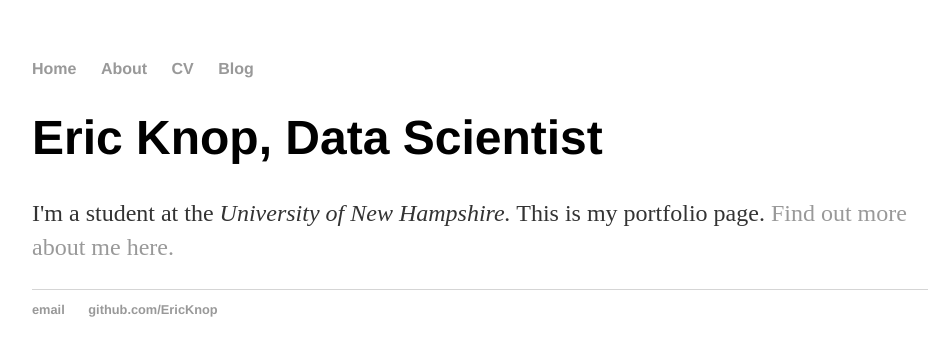
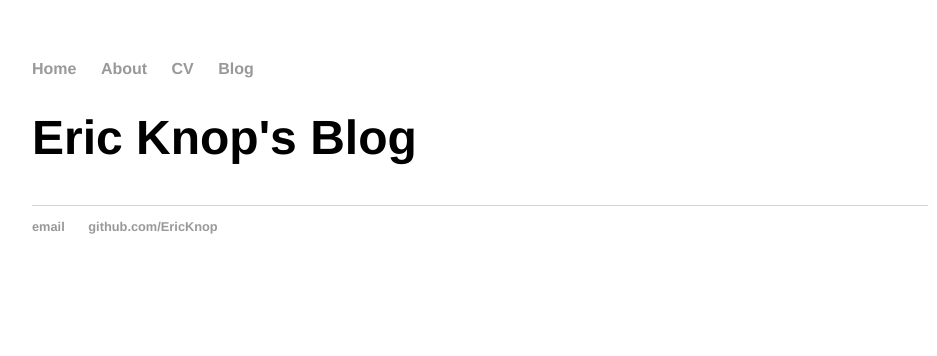
Before and after one commit to EricKnop/EricKnop.github.io, a Jekyll site: the page built from index.html, in a window 1280 px wide. Shown: the top 356 px of the page, without its empty margins (160-1097 px from the left). Built offline with Jekyll 4.4.1, drawn with Linux system fonts in a browser that asks for light colours.

Commit message:
Update index.html

```diff
--- a/index.html
+++ b/index.html
@@ -1,30 +1,11 @@
-<!DOCTYPE html>
-<html>
-	<head>
-		<title>Eric Knop</title>
-		<!-- Link to main stylesheet -->
-		<link rel = "stylesheet" type = "text/css" href = "/css/main.css">
-	</head>
-	<body>
-		<nav>
-    		<ul>
-        		<li><a href="/">Home</a></li>
-	        	<li><a href="/about">About</a></li>
-        		<li><a href="/cv">CV</a></li>
-        		<li><a href="/blog">Blog</a></li>
-    		</ul>
-		</nav>
-		<div class="container">
-    		<div class="blurb">
-        		<h1>Eric Knop, Data Scientist</h1>
-				<p>I'm a student at the <em>University of New Hampshire.</em> This is my portfolio page. <a href="/about">Find out more about me here.</a></p>
-    		</div><!-- /.blurb -->
-		</div><!-- /.container -->
-		<footer>
-    		<ul>
-        		<li><a href="mailto:ejk1024@wildcats.unh.edu">email</a></li>
-        		<li><a href="https://github.com/EricKnop">github.com/EricKnop</a></li>
-			</ul>
-		</footer>
-	</body>
-</html>
+---
+layout: default
+title: Eric Knop's Blog
+---
+	<h1>{{ page.title }}</h1>
+	<ul class="posts">
+
+	  {% for post in site.posts %}
+	    <li><span>{{ post.date | date_to_string }}</span> » <a href="{{ post.url }}" title="{{ post.title }}">{{ post.title }}</a></li>
+	  {% endfor %}
+	</ul>
```
